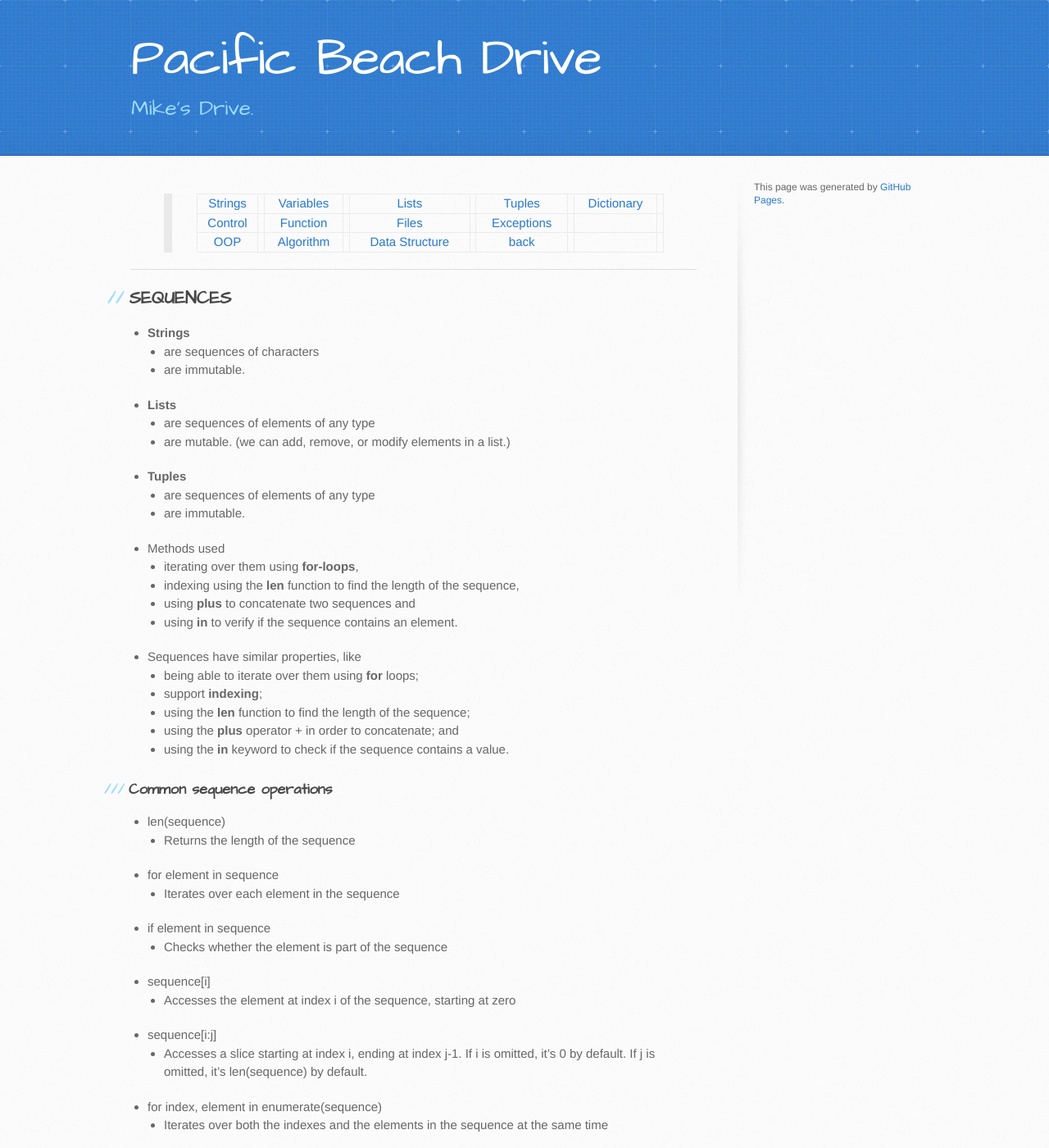
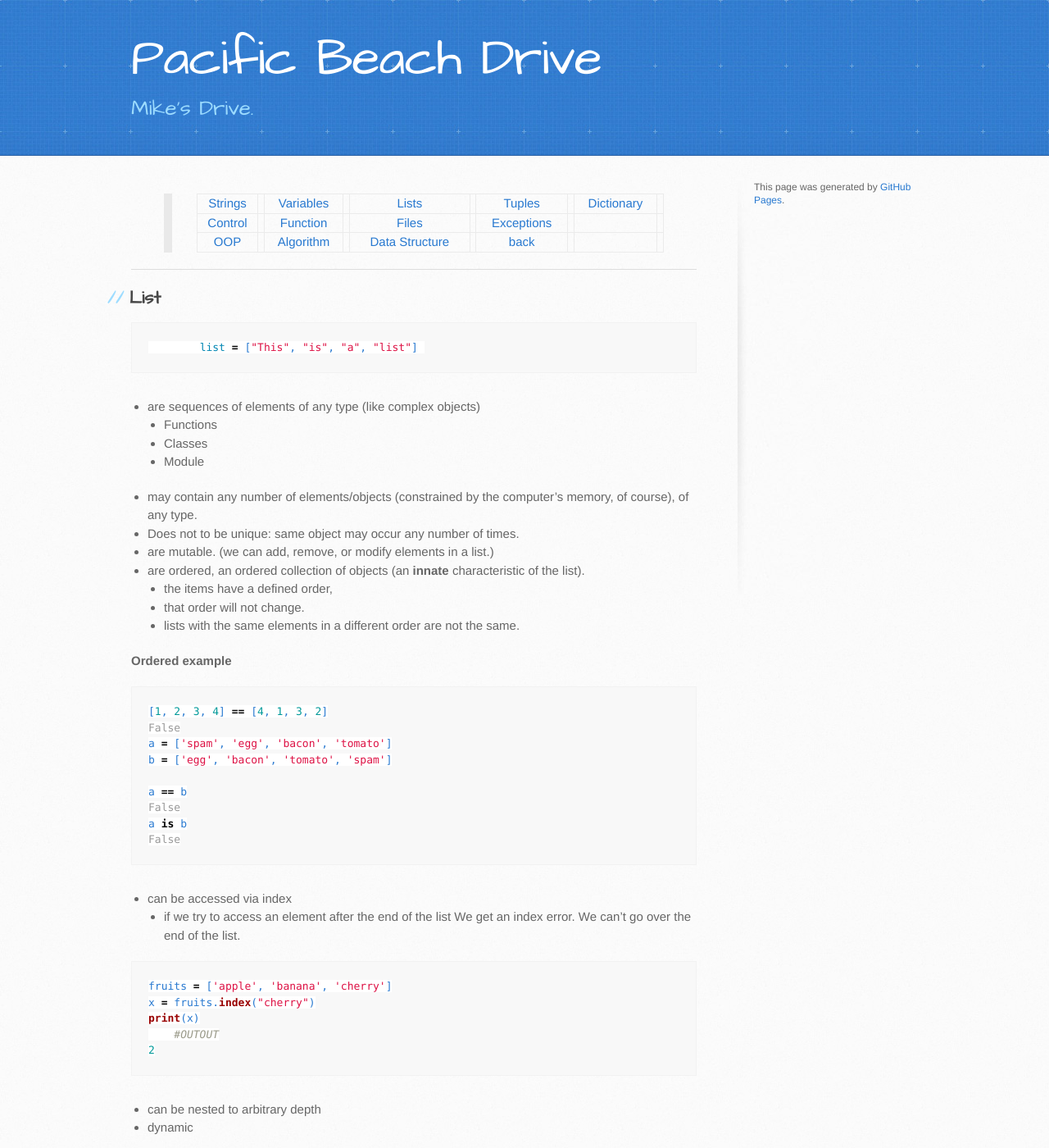
Before and after one commit to trumpfheller/trumpfheller.github.io, a Jekyll site: the page built from python/lists.md, in a window 1280 px wide and 1400 px high. Shown: the whole window at 82% size. Built offline with Jekyll 4.4.1, drawn with Linux system fonts in a browser that asks for light colours.

Commit message:
Update lists.md

```diff
--- a/python/lists.md
+++ b/python/lists.md
@@ -6,44 +6,6 @@ layout: default
 > [Control](./control.html) || [Function](./function.html)|| [Files](./files.html) || [Exceptions](./exceptions.html) ||
 > [OOP](./oop.html) || [Algorithm](./algorithm.html) ||[Data Structure](./datastructure.html) ||[back](./)
 
-***
-## SEQUENCES
-- **Strings**
-	- are sequences of characters
-	- are immutable.
-- **Lists**
-	- are sequences of elements of any type
-	- are mutable. (we can add, remove, or modify elements in a list.)
-- **Tuples**
-	- are sequences of elements of any type
-	- are immutable.
-
-- Methods used
-    - iterating over them using **for-loops**,
-    - indexing using the **len** function to find the length of the sequence,
-    - using **plus** to concatenate two sequences and
-    - using **in** to verify if the sequence contains an element.
-
-- Sequences have similar properties, like
-    * being able to iterate over them using **for** loops;
-    * support **indexing**;
-    * using the **len** function to find the length of the sequence;
-    * using the **plus** operator + in order to concatenate; and
-    * using the **in** keyword to check if the sequence contains a value.
-
-### Common sequence operations
-* len(sequence)
-    - Returns the length of the sequence
-* for element in sequence
-    - Iterates over each element in the sequence
-* if element in sequence
-    - Checks whether the element is part of the sequence
-* sequence[i]
-    - Accesses the element at index i of the sequence, starting at zero
-* sequence[i:j]
-    - Accesses a slice starting at index i, ending at index j-1. If i is omitted, it's 0 by default. If j is omitted, it's len(sequence) by default.
-* for index, element in enumerate(sequence)
-    - Iterates over both the indexes and the elements in the sequence at the same time
 
 ***
 
```
